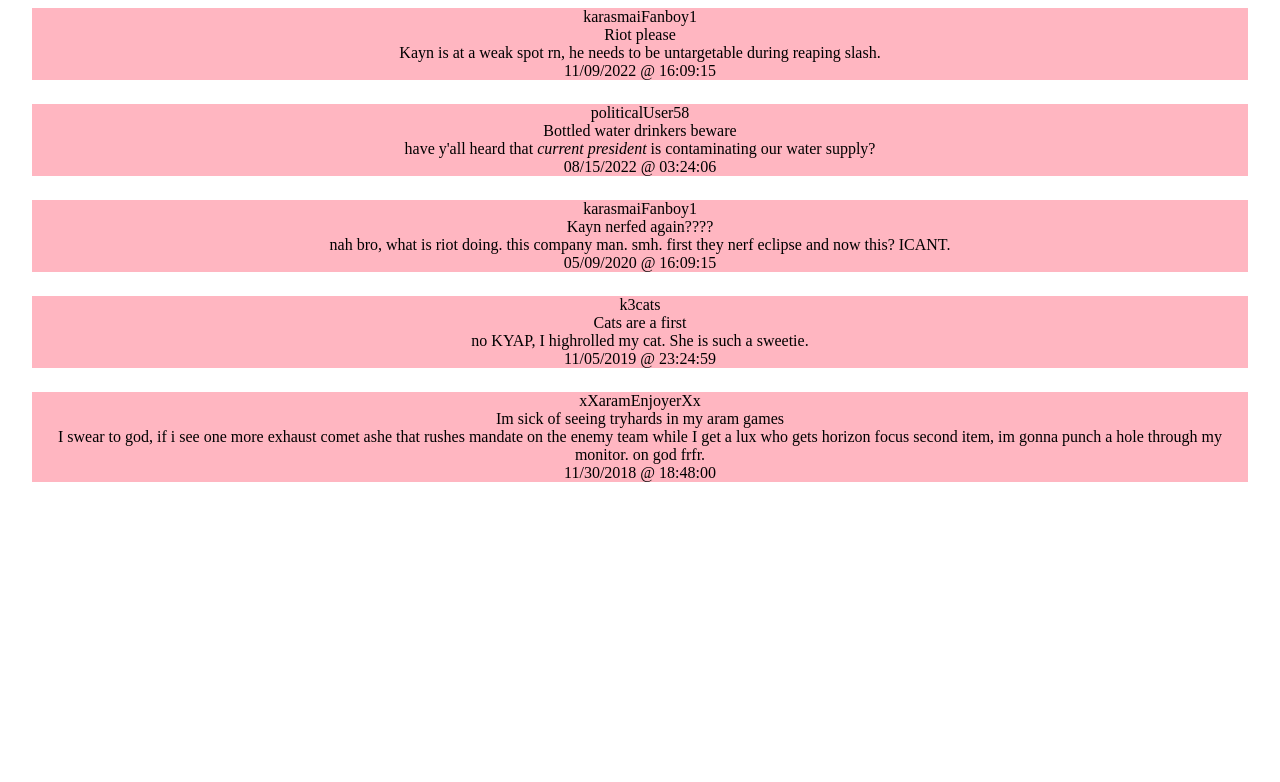
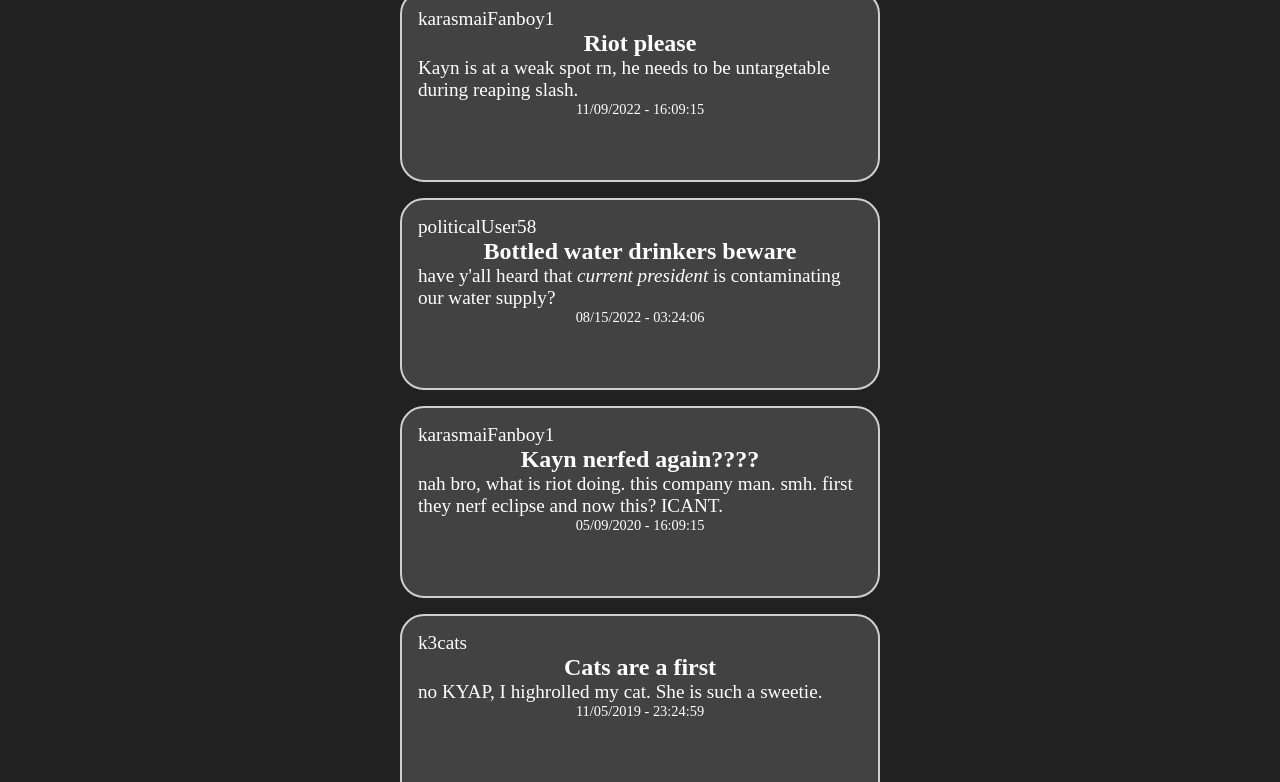
Before and after one commit to teakimm/blogsite, a plain HTML site: page index.html in a window 1280 px wide. Shown: the part 140-922 px from the top of the page. Before the commit the page ends 800 px from the top, so only its background shows below. Drawn offline with Linux system fonts and the light colour scheme.

Commit message:
Begin styling

```diff
--- a/script.js
+++ b/script.js
@@ -4,31 +4,31 @@ let dummyData = [
     user: "karasmaiFanboy1",
     title: "Riot please",
     body: "Kayn is at a weak spot rn, he needs to be untargetable during reaping slash.",
-    date: "11/09/2022 @ 16:09:15"
+    date: "11/09/2022 - 16:09:15"
   },
   {
     user: "politicalUser58",
     title: "Bottled water drinkers beware",
     body: "have y'all heard that <em>current president</em> is contaminating our water supply?",
-    date: "08/15/2022 @ 03:24:06"
+    date: "08/15/2022 - 03:24:06"
   },
   {
     user: "karasmaiFanboy1",
     title: "Kayn nerfed again????",
     body: "nah bro, what is riot doing. this company man. smh. first they nerf eclipse and now this? ICANT.",
-    date: "05/09/2020 @ 16:09:15"
+    date: "05/09/2020 - 16:09:15"
   },
   {
     user: "k3cats",
     title: "Cats are a first",
     body: "no KYAP, I highrolled my cat. She is such a sweetie.",
-    date: "11/05/2019 @ 23:24:59"
+    date: "11/05/2019 - 23:24:59"
   },
   {
     user: "xXaramEnjoyerXx",
     title: "Im sick of seeing tryhards in my aram games",
-    body: "I swear to god, if i see one more exhaust comet ashe that rushes mandate on the enemy team while I get a lux who gets horizon focus second item, im gonna punch a hole through my monitor. on god frfr.",
-    date: "11/30/2018 @ 18:48:00"
+    body: "I swear to god, if i see one more exhaust comet ashe that rushes mandate on the enemy team, im gonna punch a hole through my monitor.",
+    date: "11/30/2018 - 18:48:00"
   }
 ];
 const postList = document.querySelector('.post-container');
@@ -83,7 +83,7 @@ let postCount = 0;
 function getDate () {
   let currentDate = new Date();
   let dateTime = String((currentDate.getMonth()+1)).padStart(2, '0') + "/"
-  + String(currentDate.getDate()).padStart(2, '0') + "/" + currentDate.getFullYear() + " @ "
+  + String(currentDate.getDate()).padStart(2, '0') + "/" + currentDate.getFullYear() + " - "
   + String(currentDate.getHours()).padStart(2, '0') + ":"
   + String(currentDate.getMinutes()).padStart(2, '0') + ":"
   + String(currentDate.getSeconds()).padStart(2, '0');
--- a/style.css
+++ b/style.css
@@ -1,21 +1,65 @@
+* {
+  box-sizing: border-box;
+  margin: 0;
+  padding: 0;
+}
 body {
+  background-color: #212121;
+  color: white;
   display: flex;
   flex-direction: column;
   align-items: center;
+  font-size: 1.5rem;
   text-align: center;
 }
 .post {
-  margin: 24px;
-  background-color: lightpink;
+  margin: 16px;
+  background-color: #424242;
+  width: 30rem;
+  height: 12rem;
+  border-radius: 1.5rem;
+  padding: 1rem;
+  border: 0.15rem solid #cfcfcf;
+
 }
 .update {
   width: 125px;
   height: 35px;
 }
-.new-post-container {
-  display: flex;
-  flex-direction: column;
+.postUser {
+  text-align: left;
+  font-size: 1.2rem;
 }
+.postTitle {
+  text-align: center;
+  font-weight: bold;
+}
+.postBody {
+  text-align: left;
+  font-size: 1.2rem;
+}
+.postDate {
+  margin-bottom: 1rem;
+  font-size: 0.9rem;
+  grid-row-start: 5;
+}
+
+
+
+
+
+
+
+
+
+
+
+
+
+
+
+
+
 .modal {
   display: none;
   position: fixed;
```
